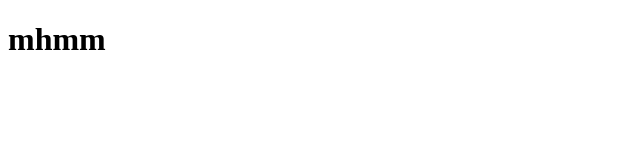
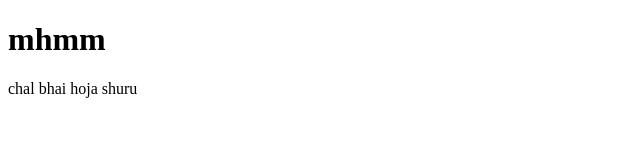
Before and after one commit to saadddiiii/iphone, a plain HTML site: page kaddu/ok.html in a window 1280 px wide. Shown: the whole page, without its empty margins (0-640 px from the left). Drawn offline with Linux system fonts and the light colour scheme.

Commit message:
updating

```diff
--- a/kaddu/ok.html
+++ b/kaddu/ok.html
@@ -5,6 +5,7 @@
 </head>
 <body>
 	<h1>mhmm</h1>
+	<p>chal bhai hoja shuru</p>
 
 </body>
 </html>
```
